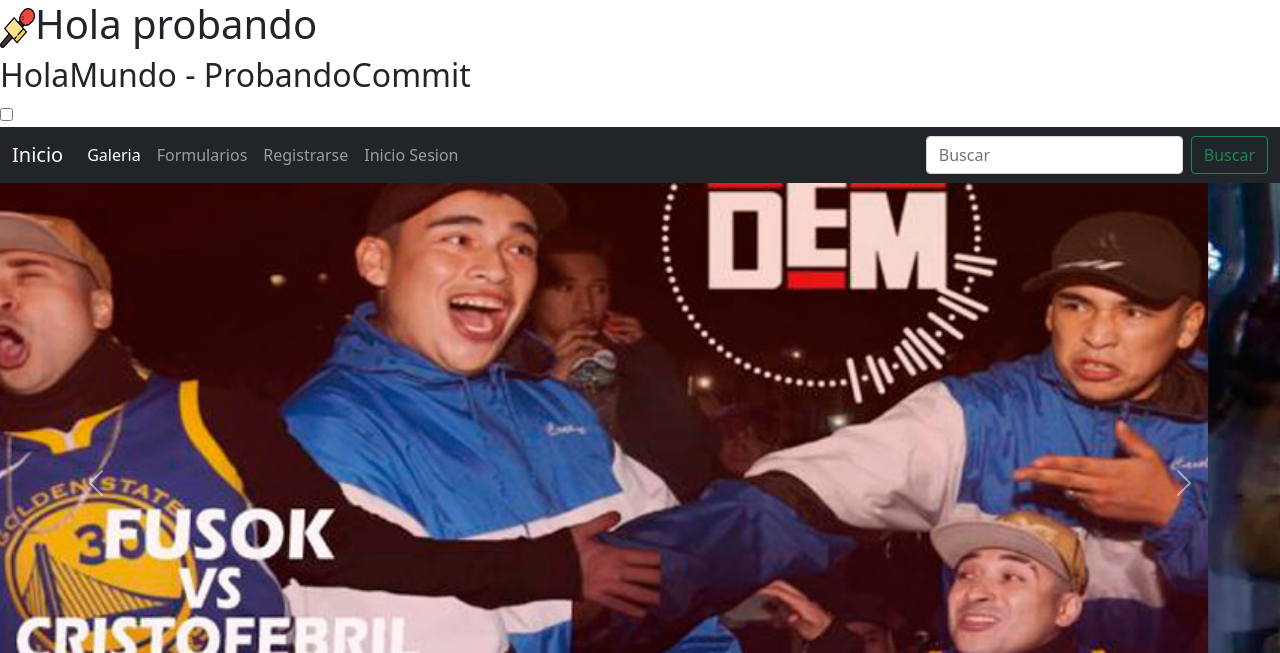
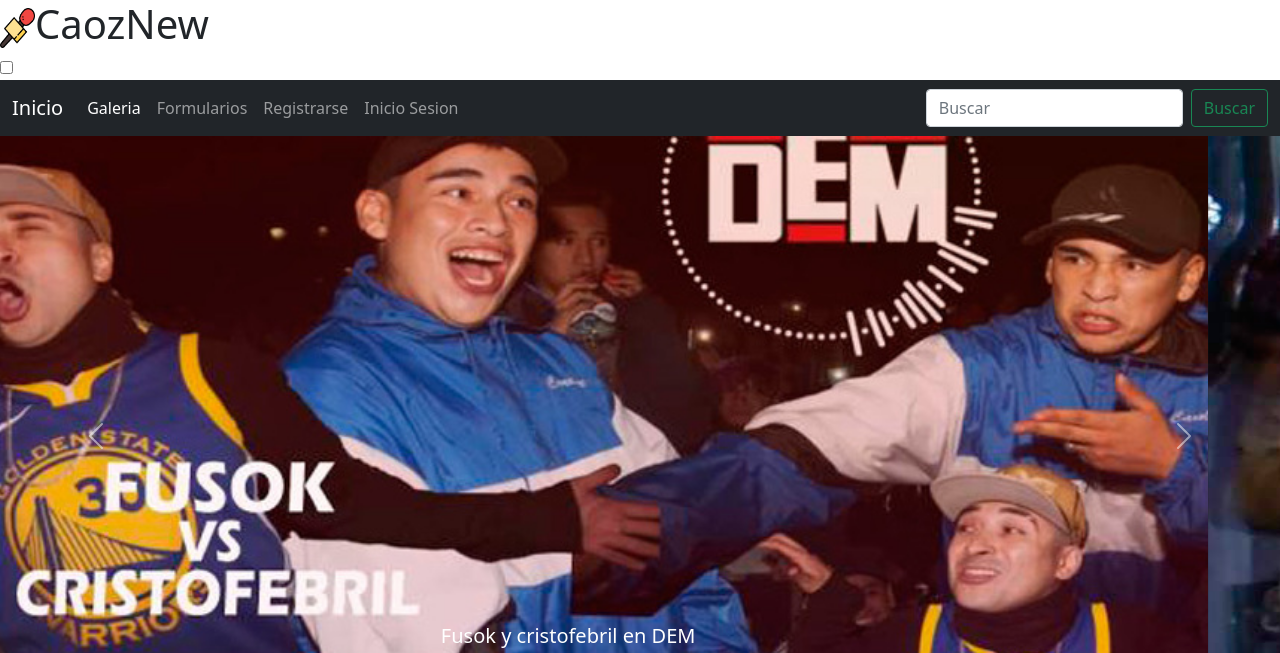
Before and after one commit to N0RD1K82/noticias-web, a plain HTML site: page index.html in a window 1280 px wide. Shown: the top 653 px of the page. Drawn offline with Linux system fonts and the light colour scheme.

Commit message:
confirmar

```diff
--- a/index.html
+++ b/index.html
@@ -17,9 +17,7 @@
 <body>
   <header>
     <div class="contenedor">
-      <h1> <img src="logo.img/logo.png" width="35px" height="40px" alt="">Hola probando</h1>
-      <h2>HolaMundo - ProbandoCommit</h2>
-
+      <h1> <img src="logo.img/logo.png" width="35px" height="40px" alt="">CaozNew</h1>
       <input type="checkbox" name="" id="menu-bar">
       <label for="menu-bar"></label>
       <nav class="navbar navbar-expand-lg navbar-dark bg-dark">
```
